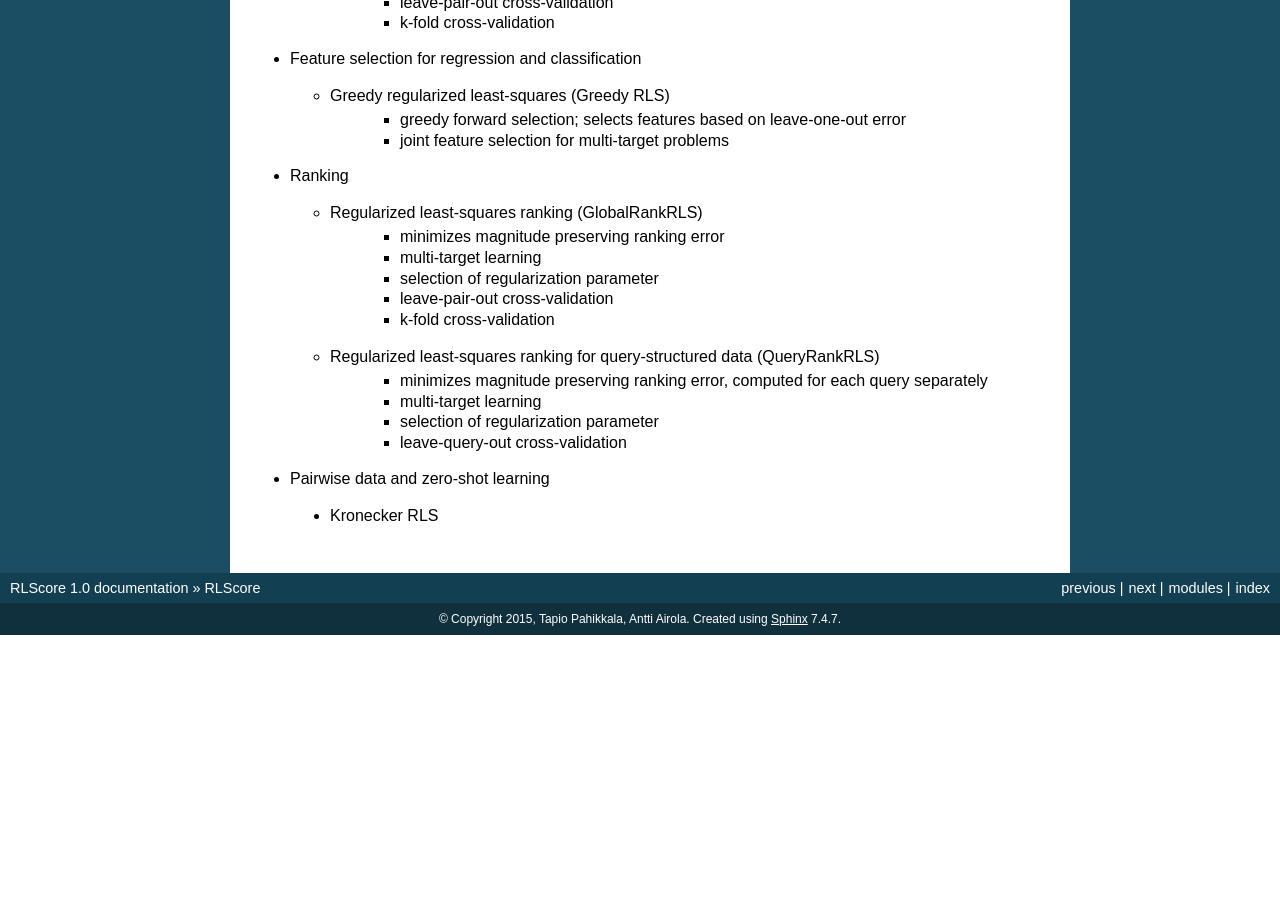
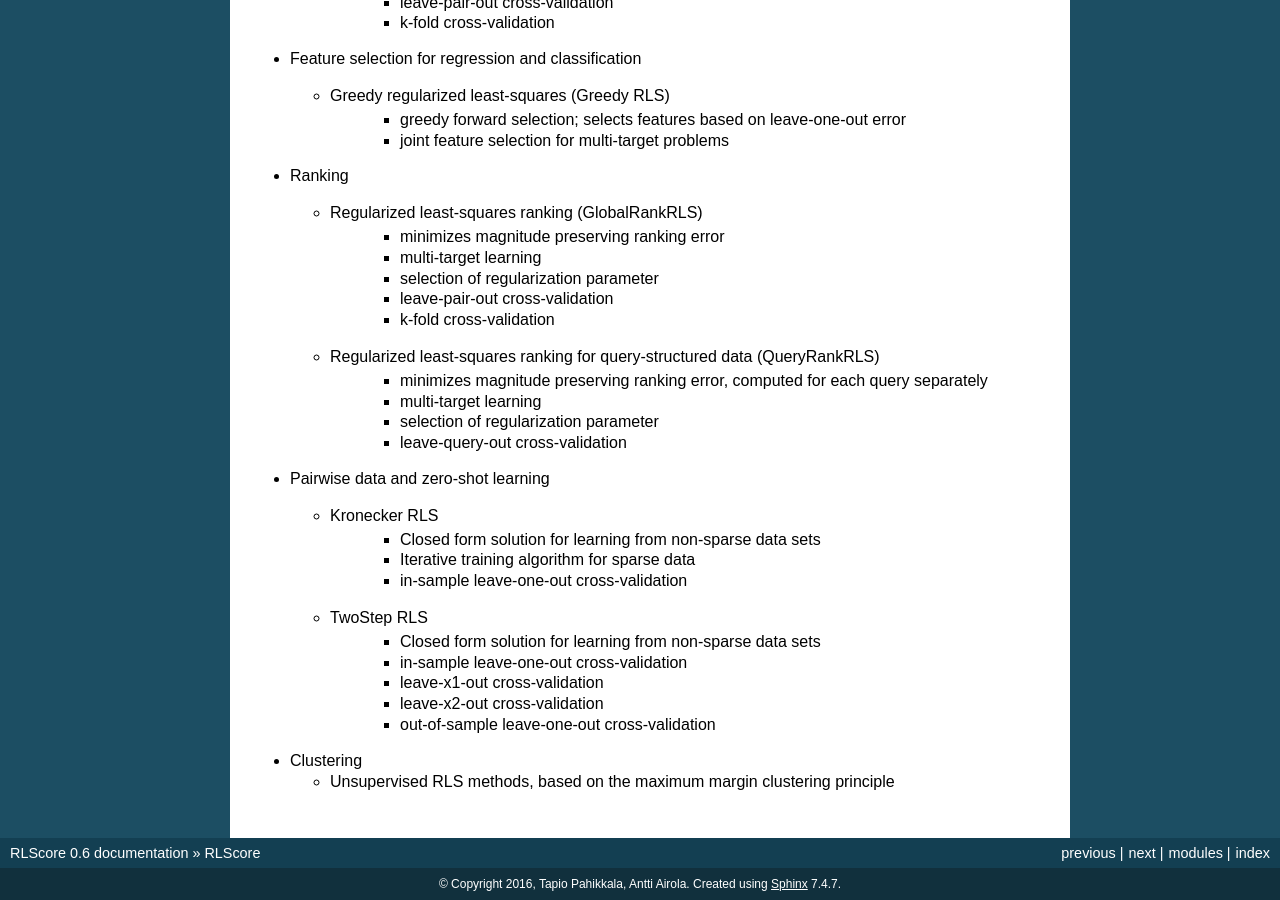
Before and after one commit to aatapa/RLScore, a Sphinx documentation site: the page built from docs/README.rst, in a window 1280 px wide and 900 px high, scrolled down 861 px. Built offline with Sphinx 7.4.7, drawn with Linux system fonts in a browser that asks for light colours; before the commit the page ends 1496 px from its top, so only the background shows below that; some of the changed text lies outside the part shown.

Commit message:
Updated tutorials

```diff
--- a/docs/README.rst
+++ b/docs/README.rst
@@ -10,9 +10,9 @@ RLScore - regularized least-squares machine learning algorithms package.
                   `Antti Airola <https://scholar.google.fi/citations?user=5CPOSr0AAAAJ>`_
 :Email:           firstname.lastname@utu.fi
 :Homepage:        `https://github.com/aatapa/RLScore <https://github.com/aatapa/RLScore>`_
-:Version:         1.0
+:Version:         0.6
 :License:         `The MIT License <LICENCE.TXT>`_
-:Date:            December 10. 2015
+:Date:            March 22. 2016
 
 .. contents::
 
@@ -67,6 +67,19 @@ Support for different tasks
        - selection of regularization parameter
        - leave-query-out cross-validation
 
--   Pairwise data and zero-shot learning
+-  Pairwise data and zero-shot learning
 
    - Kronecker RLS
+       - Closed form solution for learning from non-sparse data sets
+       - Iterative training algorithm for sparse data
+       - in-sample leave-one-out cross-validation
+   - TwoStep RLS
+       - Closed form solution for learning from non-sparse data sets
+       - in-sample leave-one-out cross-validation
+       - leave-x1-out cross-validation
+       - leave-x2-out cross-validation
+       - out-of-sample leave-one-out cross-validation
+
+-  Clustering
+
+   - Unsupervised RLS methods, based on the maximum margin clustering principle
--- a/docs/conf.py
+++ b/docs/conf.py
@@ -47,16 +47,16 @@ master_doc = 'index'
 
 # General information about the project.
 project = u'RLScore'
-copyright = u'2015, Tapio Pahikkala, Antti Airola'
+copyright = u'2016, Tapio Pahikkala, Antti Airola'
 
 # The version info for the project you're documenting, acts as replacement for
 # |version| and |release|, also used in various other places throughout the
 # built documents.
 #
 # The short X.Y version.
-version = '1.0'
+version = '0.6'
 # The full version, including alpha/beta/rc tags.
-release = '1.0'
+release = '0.6'
 
 # The language for content autogenerated by Sphinx. Refer to documentation
 # for a list of supported languages.
--- a/docs/index.rst
+++ b/docs/index.rst
@@ -7,8 +7,6 @@ RLScore
 =======
 
 RLScore - regularized least-squares machine learning algorithms package.
-
-General introductory stuff comes here
 
 Contents:
 
```
Also changed, not shown: docs/install.rst (+26 -1 lines), 2 other files.
